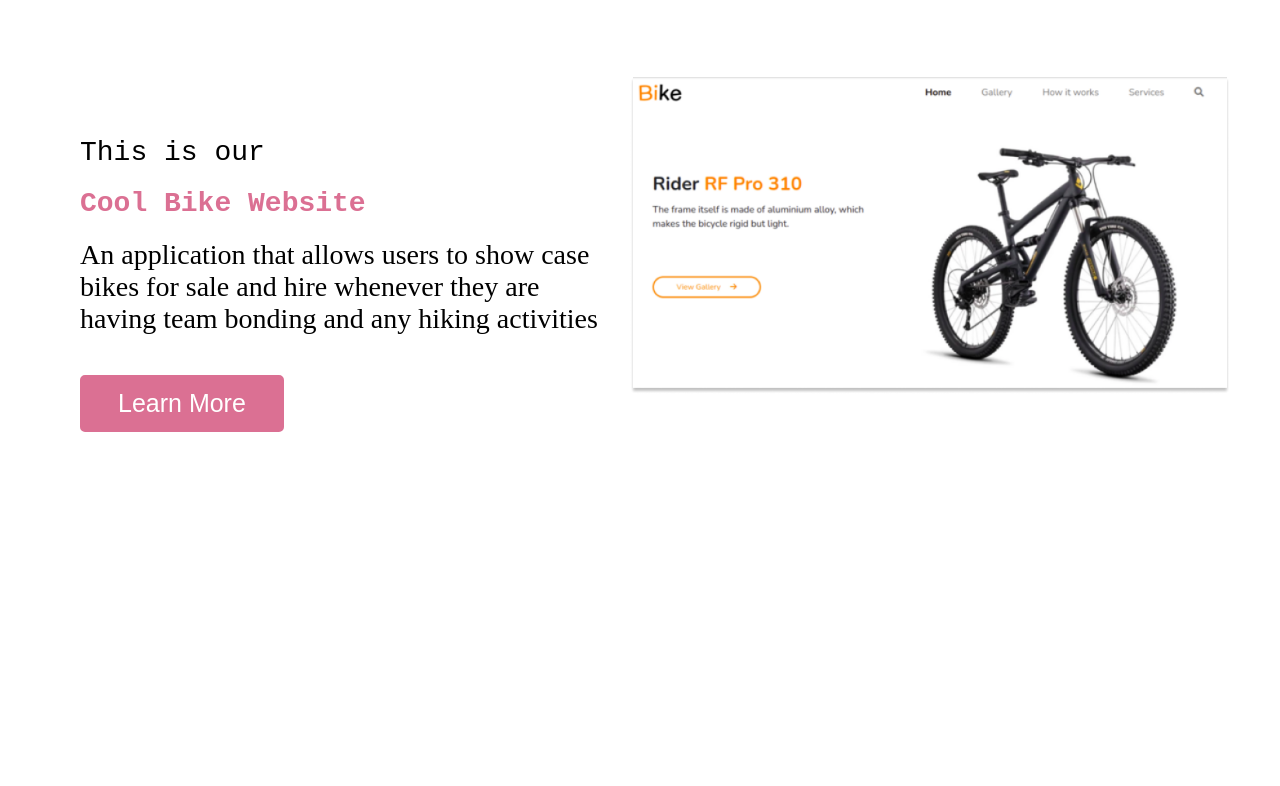
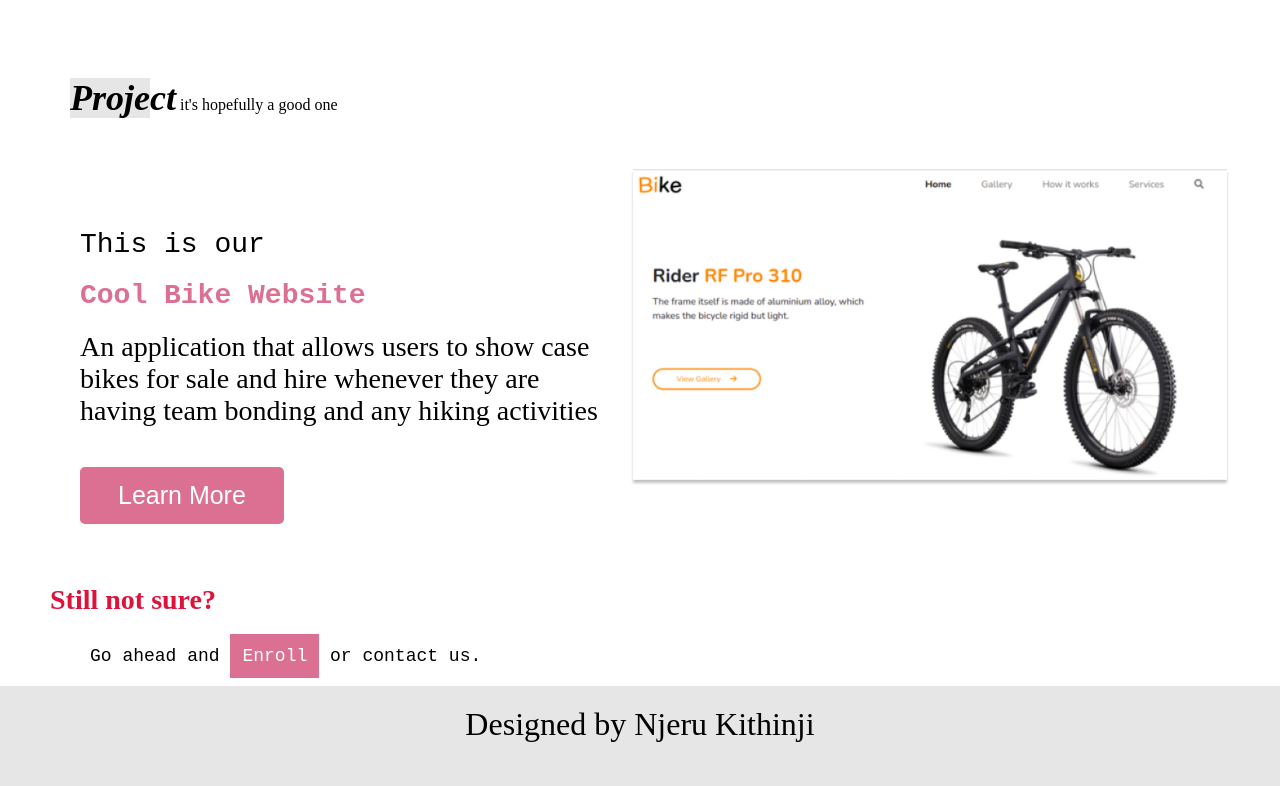
Before and after one commit to Ezra-code/moringa-landing-page, a plain HTML site: page index.html in a window 1280 px wide. Shown: the part 3275-4061 px from the top of the page. Before the commit the page ends 3767 px from the top, so only its background shows below. Drawn offline with Linux system fonts and the light colour scheme.

Commit message:
added final secton and footer

```diff
--- a/assets/styles/style.css
+++ b/assets/styles/style.css
@@ -307,3 +307,32 @@ p .story{
     margin: 20px;
     width: 60%;
 }
+.footnote{
+    margin: 20px;
+}
+.footnote h2{
+    color: crimson;
+    font-size: 28px;
+    margin: 30px;
+}
+
+.footnote p{
+    font-family: 'Courier New', Courier, monospace;
+    font-size: 18px;
+}
+.footnote p span{
+    background-color: palevioletred;
+    color: white;
+    font-size: 18px;
+    padding: 12px;
+}
+
+.foot{
+    height: 100px;
+    background-color: rgba(128, 128, 128, 0.2);
+    text-align: center;
+    font-size: 32px;
+}
+.foot footer{
+    padding: 20px;
+}
--- a/index.html
+++ b/index.html
@@ -98,6 +98,7 @@
             </div>
         </div>
     </div>
+    <p><strong><em style="font-size: 36px;"><span class="story">Proje</span>ct</em></strong> it's hopefully a good one</p>
     <div class="vision">
         <div class="left">
             <h4 class="title">This is our</h4>
@@ -109,5 +110,13 @@
             <img src="/assets/images/image 9.png">
         </div>
     </div>
+    <div class="footnote">
+        <h2>Still not sure?</h2>
+        <p>Go ahead and <span>Enroll</span> or contact us.</p>
+    </div>
+    <div class="foot">
+        <footer>Designed by Njeru Kithinji</footer>
+    </div>
+
 </body>
 </html>
```
